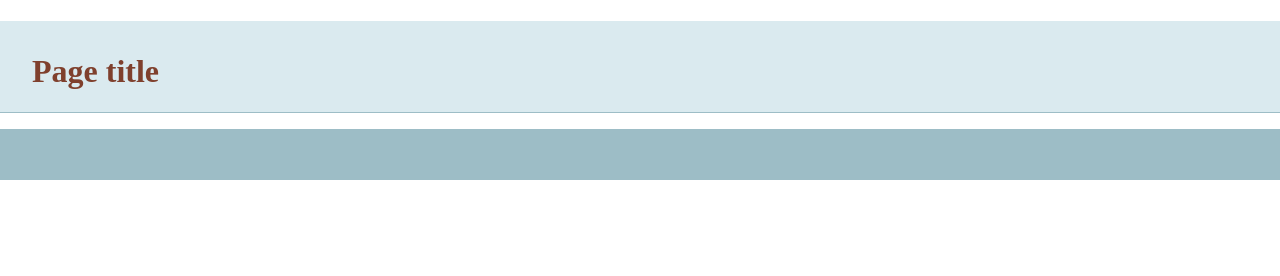
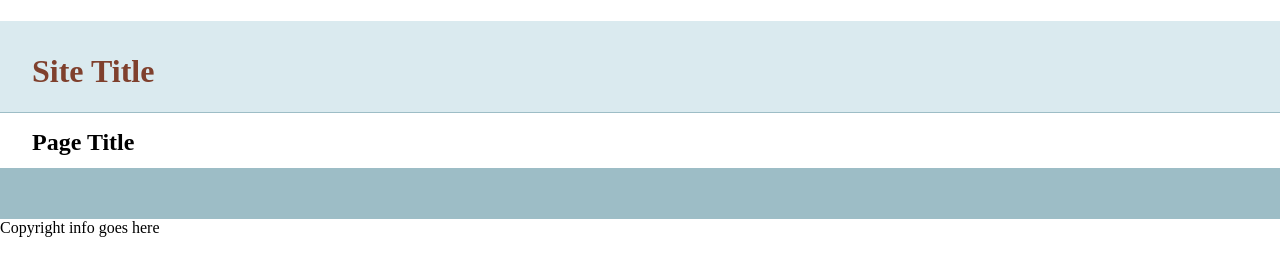
Before and after one commit to cathalonia/git-basics, a plain HTML site: page index.html in a window 1280 px wide. Drawn offline with nearby package versions, Linux system fonts and the light colour scheme.

Commit message:
added mor info to template

```diff
--- a/index.html
+++ b/index.html
@@ -14,14 +14,15 @@
     </head>
     <body>
     <header>
-	<h1>Page title</h1>
+	<h1>Site Title</h1>
     </header>
     <nav id="pageNav">
     </nav>
     <main>
+        <h2>Page Title</h2>
     </main>
     <footer>
-    </footer>
+    </footer>Copyright info goes here
         <script>
 //use the modernizr load to load up external scripts. This will load the scripts asynchronously, but the order listed matters. Although it will load all scripts in parallel, it will execute them in the order listed
 Modernizr.load([
```
